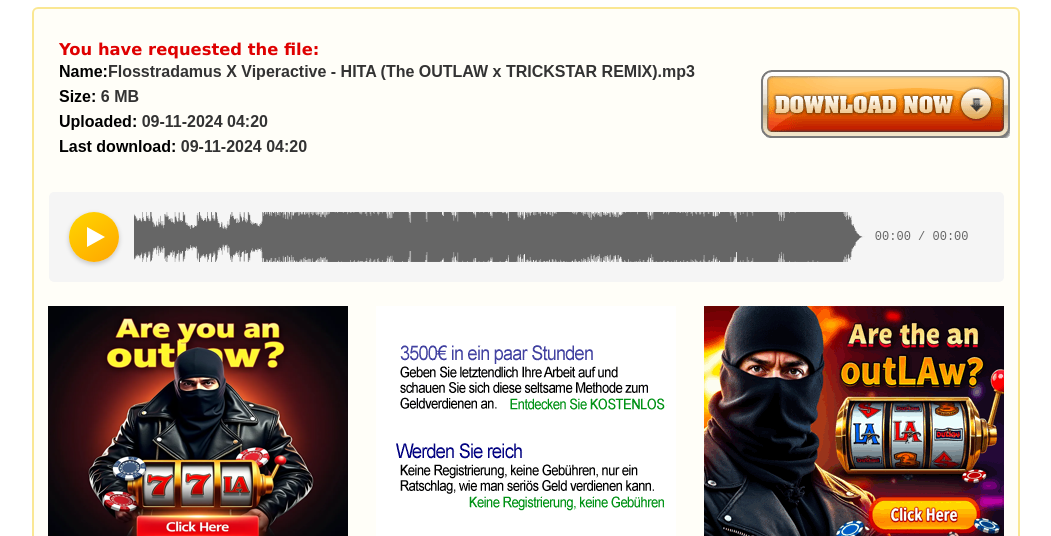
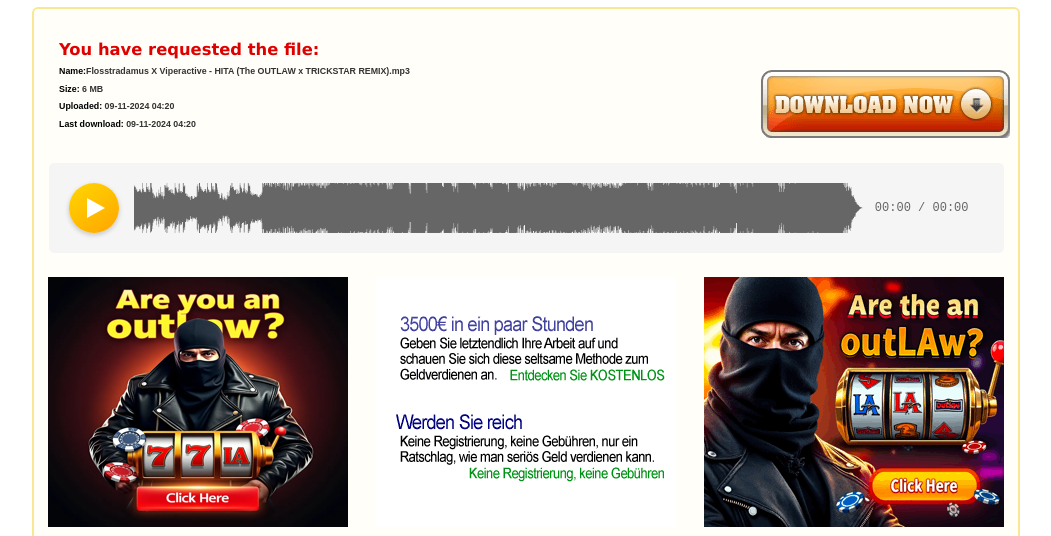
Before and after one commit to cloutprotocol/hdyshare, a plain HTML site: page index.html in a window 1280 px wide. Shown: the part 146-682 px from the top of the page, without its empty margins (116-1167 px from the left). Drawn offline with Linux system fonts and the light colour scheme; no server answers; a web font is replaced by a local one.

Commit message:
Update index.html

```diff
--- a/index.html
+++ b/index.html
@@ -21,7 +21,7 @@
          }
          p{
            font-family: 'VideoJS', sans-serif;
-           font-size: 1.25vw;
+           font-size: .69vw;
            color: #333;
            line-height:9px;
            font-weight:600;
```
